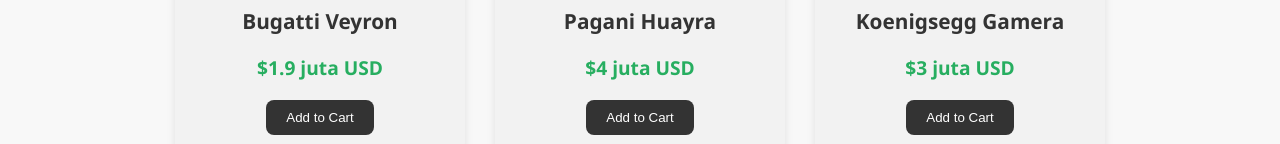
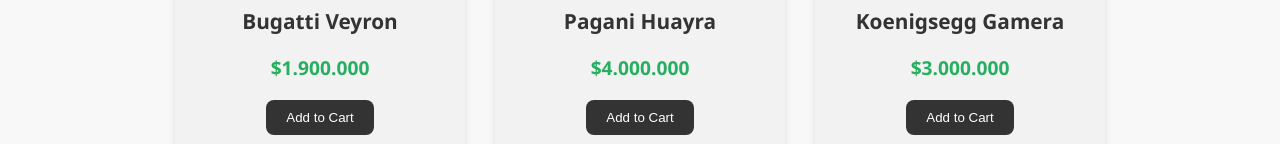
Before and after one commit to Poki707/HexaCreative-Auto-Gallery, a plain HTML site: page index.html in a window 1280 px wide. Shown: the part 556-700 px from the top of the page. Drawn offline with Linux system fonts and the light colour scheme.

Commit message:
Update index.html

```diff
--- a/index.html
+++ b/index.html
@@ -32,7 +32,7 @@
                 <img src="1.png" alt="Bugatti Veyron">
             </a>
             <h2>Bugatti Veyron</h2>
-            <p>$1.9 juta USD</p>
+            <p>$1.900.000</p>
             <button>Add to Cart</button>
         </div>
         <div class="product">
@@ -40,7 +40,7 @@
                 <img src="2.png" alt="Pagani Huayra">
             </a>
             <h2>Pagani Huayra</h2>
-            <p>$4 juta USD</p>
+            <p>$4.000.000</p>
             <button>Add to Cart</button>
         </div>
         <div class="product">
@@ -48,7 +48,7 @@
                 <img src="3.png" alt="Koenigsegg Gamera">
             </a>
             <h2>Koenigsegg Gamera</h2>
-            <p>$3 juta USD</p>
+            <p>$3.000.000</p>
             <button>Add to Cart</button>
         </div>
     </section>
```
